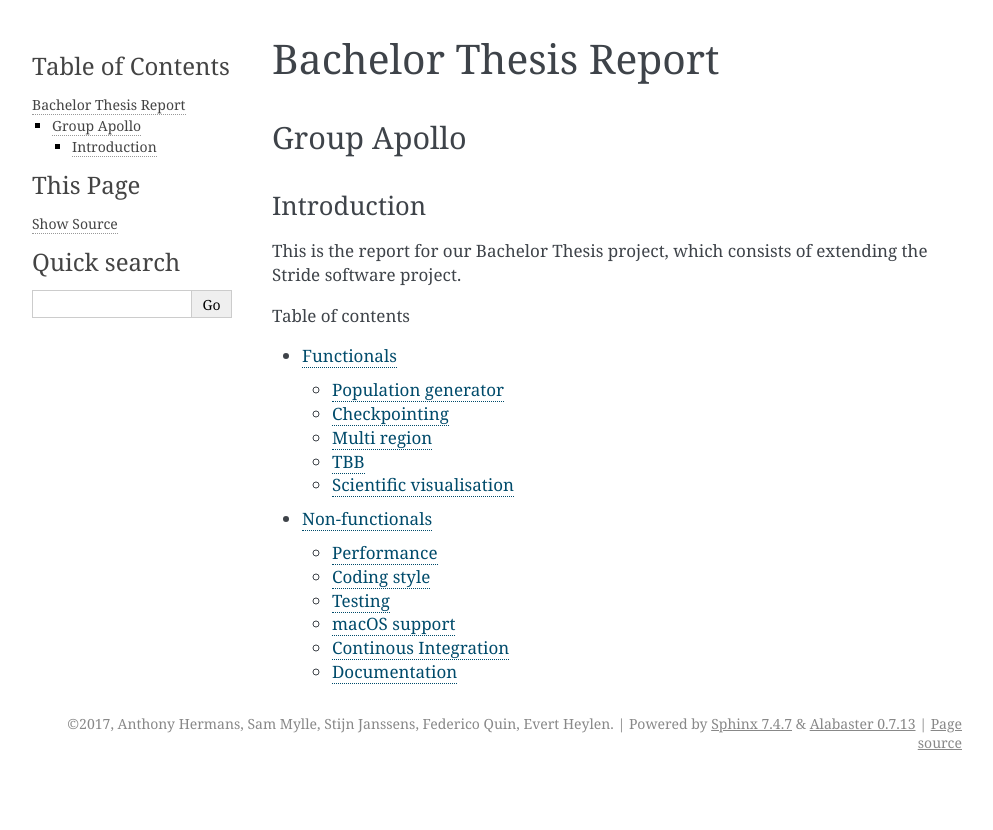
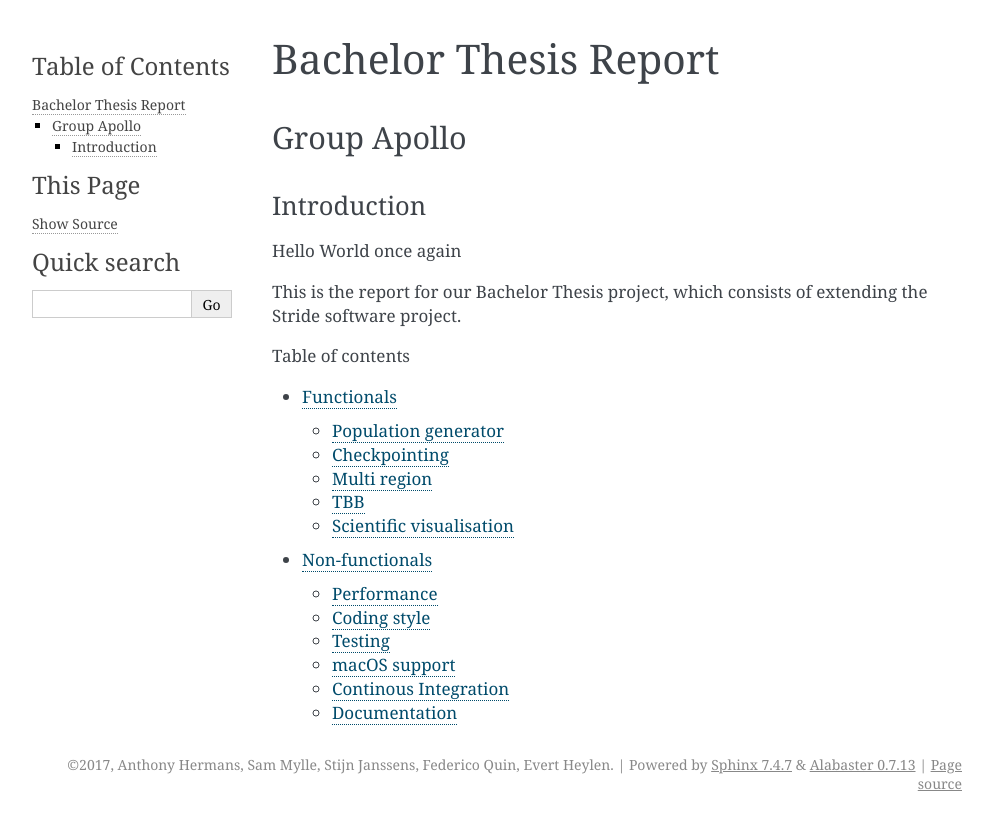
Before and after one commit to Stride-Apollo/Stride-Report, a Sphinx documentation site: the page built from source/index.rst, in a window 1280 px wide. Shown: the top 830 px of the page, without its empty margins (148-1141 px from the left). Built offline with Sphinx 7.4.7, drawn with Linux system fonts in a browser that asks for light colours.

Commit message:
hello world

```diff
--- a/source/index.rst
+++ b/source/index.rst
@@ -13,6 +13,8 @@
 Introduction
 ============
 
+Hello World once again
+
 This is the report for our Bachelor Thesis project, which consists of extending the Stride software project.
 
 .. toctree::
```
